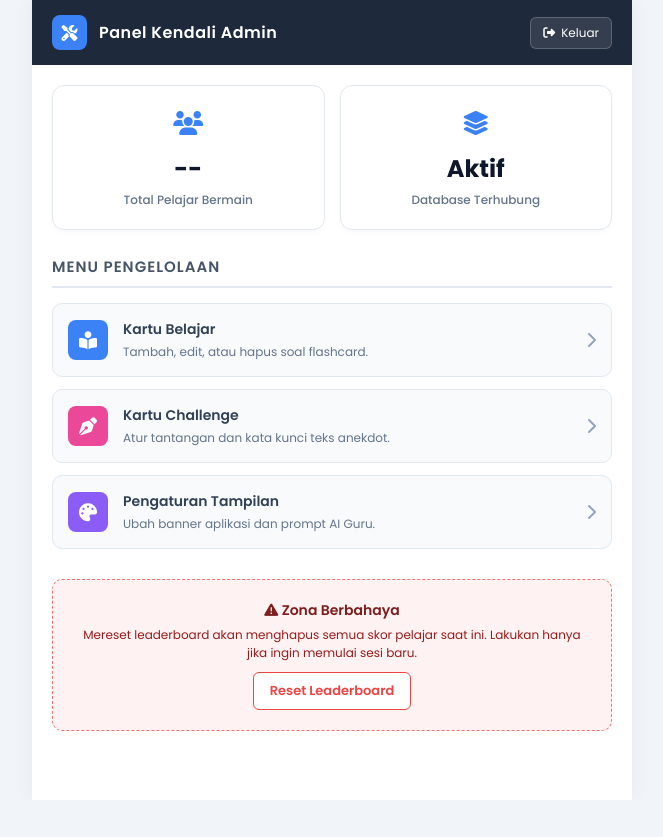
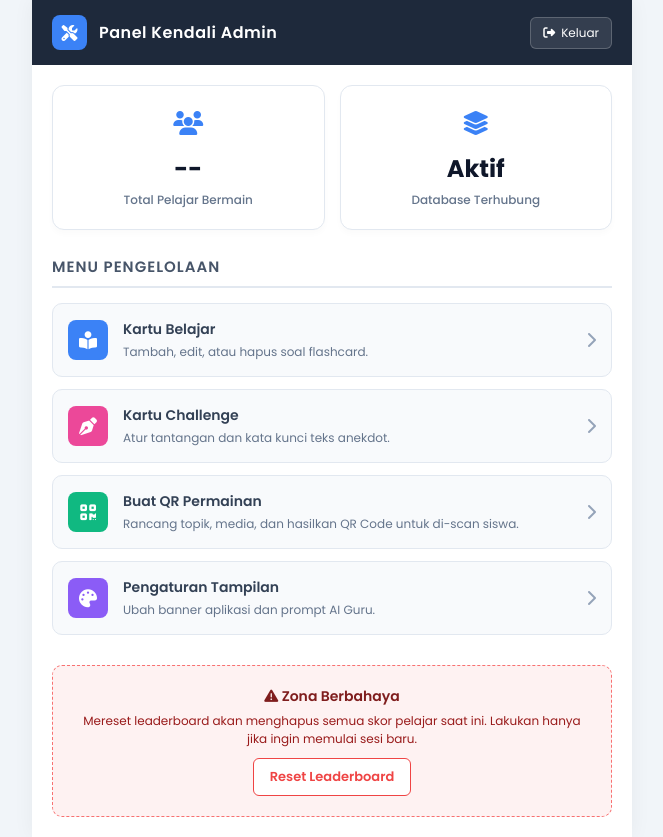
Before and after one commit to bhe-24/anekdot-oi, a website: page admin/dashboard.html in a window 1280 px wide. Shown: the whole page, without its empty margins (308-971 px from the left). Before the commit the page ends 800 px from the top, so only its background shows below. Drawn offline with Linux system fonts and the light colour scheme; no server answers; sample sign-in values are in the browser's storage.

Commit message:
Update dashboard.html

```diff
--- a/admin/dashboard.html
+++ b/admin/dashboard.html
@@ -174,8 +174,10 @@
             color: white;
         }
 
+        /* Penambahan warna-warna ikon di menu list */
         .bg-blue { background: #3b82f6; }
         .bg-pink { background: #ec4899; }
+        .bg-emerald { background: #10b981; } /* Warna hijau untuk QR */
         .bg-purple { background: #8b5cf6; }
 
         .menu-text h4 {
@@ -267,6 +269,16 @@
                     <div class="menu-text">
                         <h4>Kartu Challenge</h4>
                         <p>Atur tantangan dan kata kunci teks anekdot.</p>
+                    </div>
+                    <i class="fa-solid fa-chevron-right menu-arrow"></i>
+                </a>
+
+                <!-- KARTU MENU BARU UNTUK BUAT QR -->
+                <a href="buat-qr.html" class="menu-item">
+                    <div class="menu-icon-box bg-emerald"><i class="fa-solid fa-qrcode"></i></div>
+                    <div class="menu-text">
+                        <h4>Buat QR Permainan</h4>
+                        <p>Rancang topik, media, dan hasilkan QR Code untuk di-scan siswa.</p>
                     </div>
                     <i class="fa-solid fa-chevron-right menu-arrow"></i>
                 </a>
```
